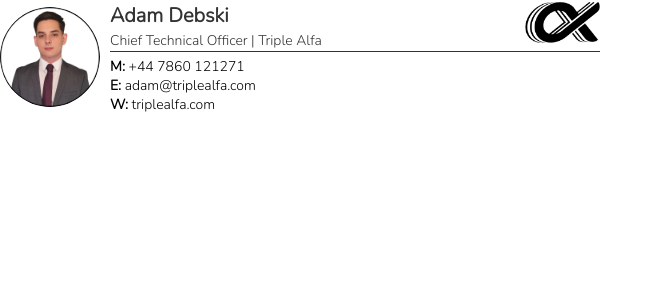
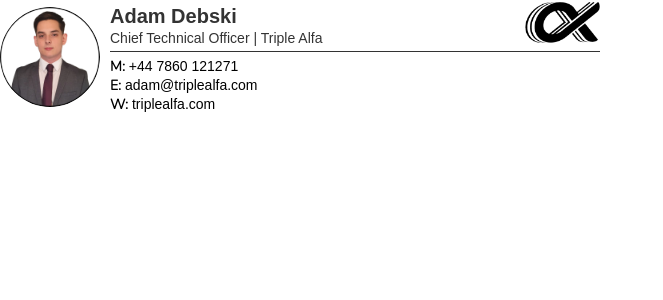
Before and after one commit to Adam-deb/Triplealfa, a Next.js app: page /adam-signiture in a window 1280 px wide. Shown: the top 300 px of the page, without its empty margins (0-663 px from the left). Built offline with nearby package versions, Linux system fonts and the light colour scheme.

Commit message:
adjusted signiture

```diff
--- a/src/app/adam-signiture/page.js
+++ b/src/app/adam-signiture/page.js
@@ -22,15 +22,15 @@ export default function Signature1() {
                       style={{ borderRadius: '50%', display: 'block', maxWidth: '100px', height: 'auto' }}
                     />
                   </td>
-                  <td style={{ verticalAlign: 'middle', width: '100%' }}>
+                  <td style={{ verticalAlign: 'middle', width: '100%', fontFamily: 'Arial, sans-serif' }}>
                     <table width="100%" border="0" cellSpacing="0" cellPadding="0" style={{ borderBottom: '1px solid #333', paddingBottom: '10px' }}>
                       <tbody>
                         <tr>
                           <td style={{ textAlign: 'left', verticalAlign: 'middle' }}>
-                            <p style={{ margin: '0', fontSize: '20px', fontWeight: 'bold', color: '#333' }}>
+                            <p style={{ margin: '0', fontSize: '20px', fontWeight: 'bold', color: '#333', fontFamily: 'Arial, sans-serif' }}>
                               Adam Debski
                             </p>
-                            <p style={{ margin: '2px 0 0 0', fontSize: '14px', color: '#333' }}>
+                            <p style={{ margin: '2px 0 0 0', fontSize: '14px', color: '#333', fontFamily: 'Arial, sans-serif' }}>
                               Chief Technical Officer | Triple Alfa
                             </p>
                           </td>
@@ -47,15 +47,15 @@ export default function Signature1() {
                       </tbody>
                     </table>
                     <p style={{ margin: '5px 0 0', fontSize: '14px', color: '#555' }}>
-                      <a href="tel:+447860121271" style={{ color: 'black', textDecoration: 'none' }}>
+                      <a href="tel:+447860121271" style={{ color: 'black', textDecoration: 'none', fontFamily: 'Arial, sans-serif' }}>
                         <strong>M:</strong> +44 7860 121271
                       </a><br />
-                      <a href="mailto:adam@triplealfa.com" style={{ color: 'black', textDecoration: 'none' }}>
+                      <a href="mailto:adam@triplealfa.com" style={{ color: 'black', textDecoration: 'none', fontFamily: 'Arial, sans-serif' }}>
                         <strong>E:</strong> adam@triplealfa.com
                       </a>
                     </p>
                     <p style={{ margin: '0', fontSize: '14px', color: '#555' }}>
-                      <a href="https://triplealfa.com" style={{ color: 'black', textDecoration: 'none' }}>
+                      <a href="https://triplealfa.com" style={{ color: 'black', textDecoration: 'none', fontFamily: 'Arial, sans-serif' }}>
                         <strong>W:</strong> triplealfa.com
                       </a>
                     </p>
```
